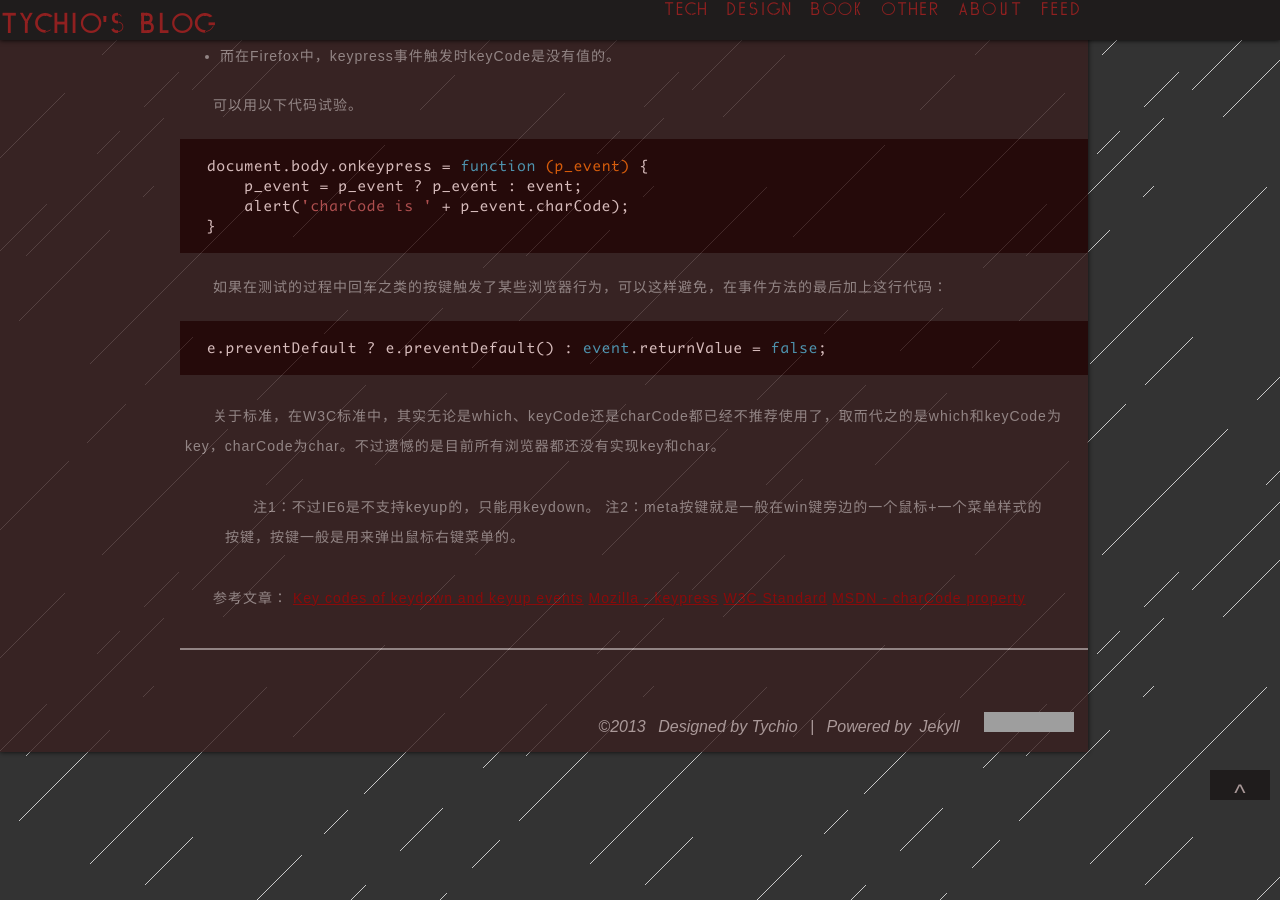
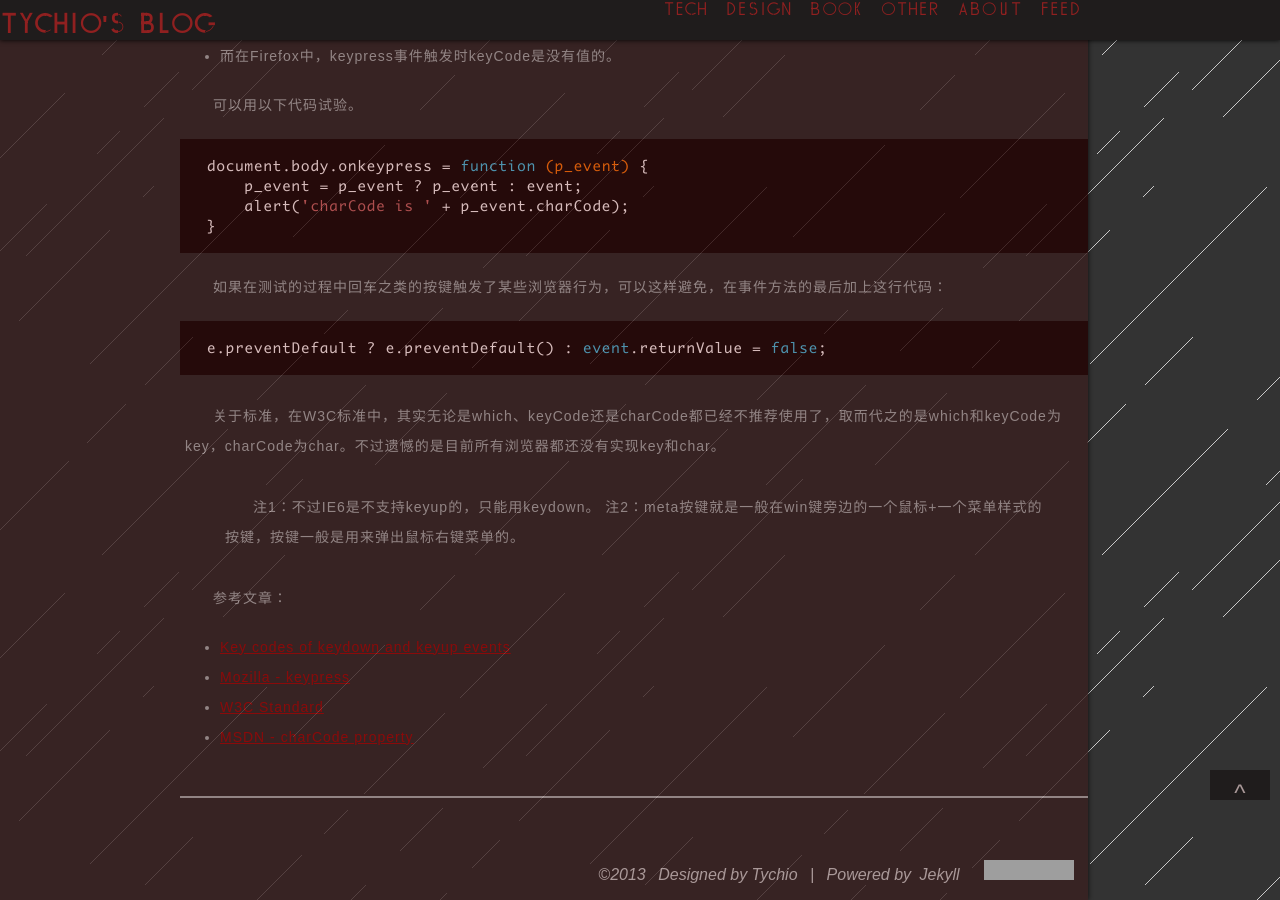
Before and after one commit to tychio/old_blog, a Jekyll site: the page built from _posts/2013-06-06-event-keycode.md, in a window 1280 px wide and 900 px high, scrolled down 1945 px. Built offline with Jekyll 4.4.1, drawn with Linux system fonts in a browser that asks for light colours; some web fonts are replaced; Markdown is read by kramdown in place of the engine named in the settings; comment, search, counter and statistics services are not loaded; grey boxes are pictures that could not be loaded.

Commit message:
fixed markdown

```diff
--- a/_posts/2013-06-06-event-keycode.md
+++ b/_posts/2013-06-06-event-keycode.md
@@ -32,11 +32,13 @@ category: Tech
 也许enter回车这样没问题，但其他按键呢？于是我做了一组测试，发现了一些问题
 
 在keyup和keydown事件中：
+
 * IE只有keyCode，which为undefined。
 * Firefox的which有值，而keyCode为0，但F1-12键则恰好相反，which为0，keyCode有值。
 * Chrome和Opare中which和keyCode都有值。
 
 按键码的一些差异：
+
 * 在IE、Safari中和Chrome、Firefox、Opare中存在差异。
 * ‘+ =’键是187 => 61。
 * ‘; :’键是186 => 59。
@@ -63,6 +65,7 @@ category: Tech
 ---
 
 另外关于浏览器的兼容性：
+
 * IE8及以下和Opera12+是不支持charCode属性的。
 * 而在Firefox中，keypress事件触发时keyCode是没有值的。
 
@@ -89,7 +92,8 @@ category: Tech
 ---
 
 参考文章：
-[Key codes of keydown and keyup events](http://www.javascripter.net/faq/keycodes.htm)
-[Mozilla - keypress](https://developer.mozilla.org/en-US/docs/Web/Reference/Events/keypress)
-[W3C Standard](http://www.w3.org/TR/DOM-Level-3-Events/#event-type-keypress)
-[MSDN - charCode property](http://msdn.microsoft.com/en-us/library/ie/ff974890(v=vs.85).aspx)
+
+* [Key codes of keydown and keyup events](http://www.javascripter.net/faq/keycodes.htm)
+* [Mozilla - keypress](https://developer.mozilla.org/en-US/docs/Web/Reference/Events/keypress)
+* [W3C Standard](http://www.w3.org/TR/DOM-Level-3-Events/#event-type-keypress)
+* [MSDN - charCode property](http://msdn.microsoft.com/en-us/library/ie/ff974890(v=vs.85).aspx)
```
